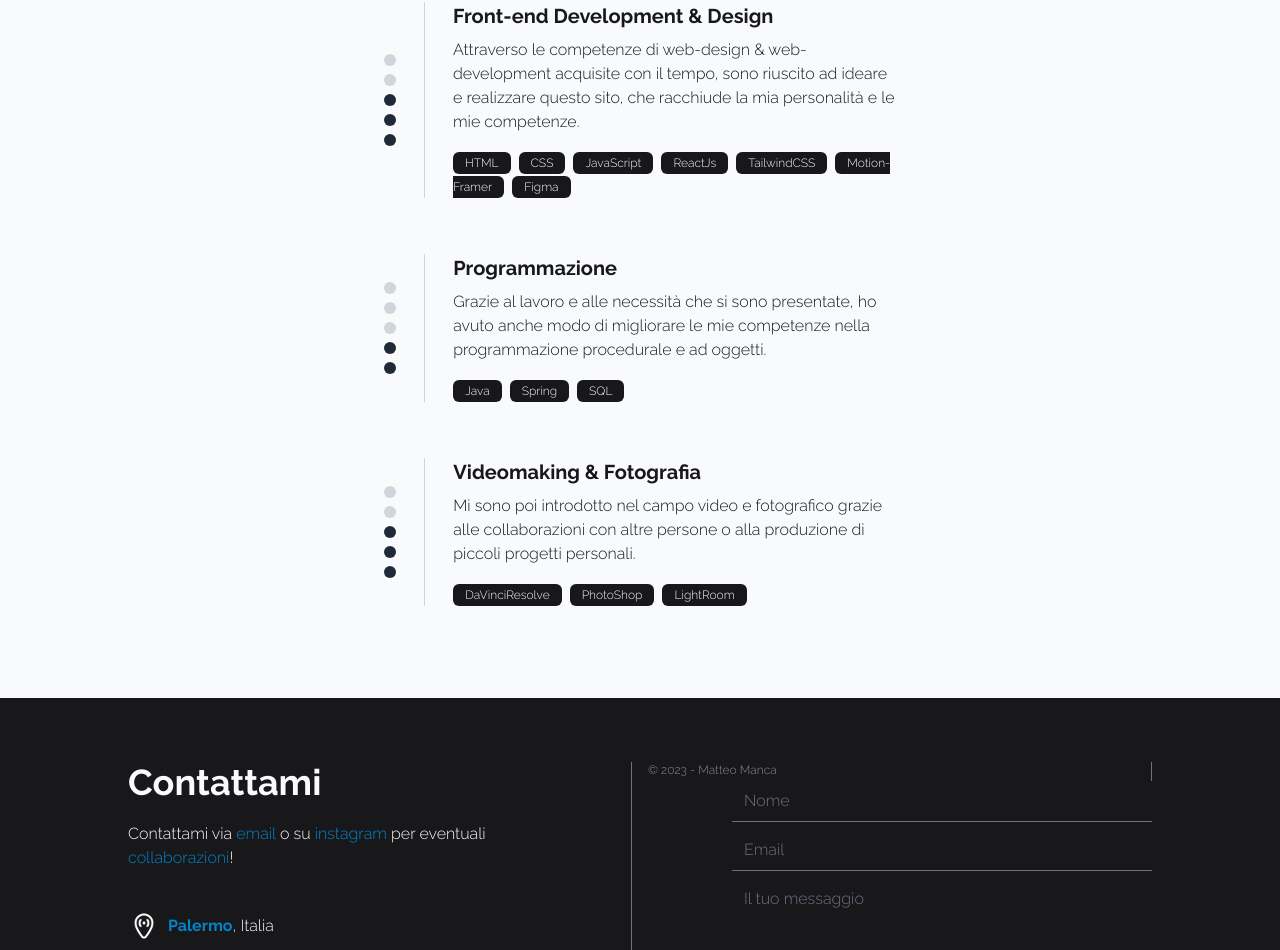
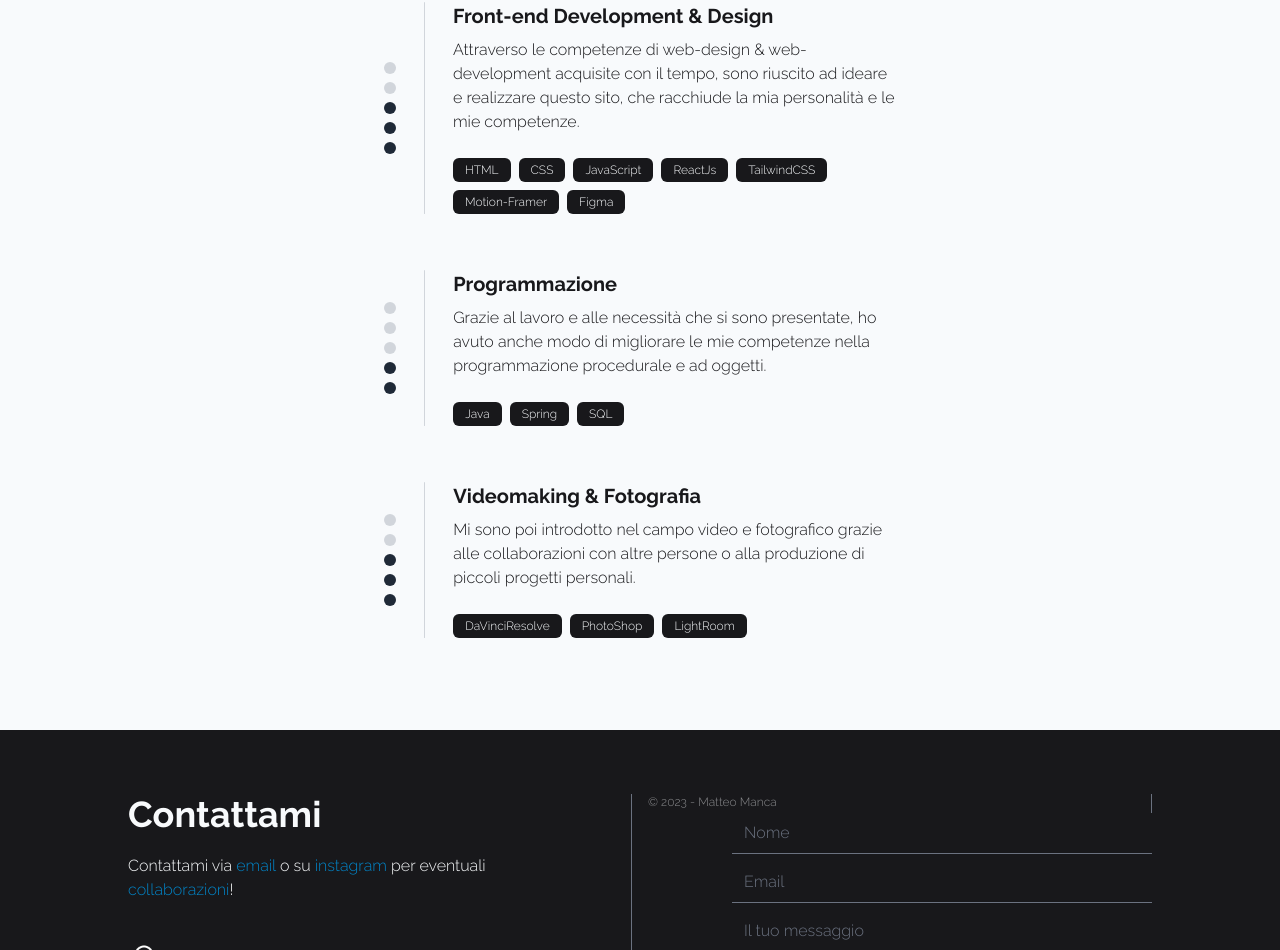
Before and after one commit to MatteManca/mattemanca.github.io, a React (Vite) app: page / in a window 1280 px wide. Shown: the part 950-1900 px from the top of the page. Built offline with nearby package versions, Linux system fonts and the light colour scheme.

Commit message:
flex wrap fixes

```diff
--- a/src/components/SkillsItem.jsx
+++ b/src/components/SkillsItem.jsx
@@ -19,11 +19,11 @@ function SkillsItem({ grade, title, description, technologies }) {
         <p className='md:text-left xs:text-center sm:text-base xs:text-sm'>{description}</p>
 
         {/* Technologies tags */}
-        <div className='mt-4 md:text-left text-center md:block xs:flex xs:flex-wrap xs:justify-center md:scale-100 xs:scale-90'>
+        <div className='mt-4 md:mx-0 xs:mx-auto w-fit-content flex flex-wrap md:justify-start xs:justify-center md:scale-100 xs:scale-90'>
           {technologies.map(tech => (
-            <span className='mt-2 py-1 px-3 mr-2 bg-zinc-900 dark:bg-transparent dark:outline dark:outline-1 text-slate-50 rounded-md text-xs md:hover:opacity-80 transition-all ease-in-out duration-200' key={tech}>
+            <div className='mt-2 py-1 px-3 mr-2 bg-zinc-900 dark:bg-transparent dark:outline dark:outline-1 text-slate-50 rounded-md text-xs md:hover:opacity-80 transition-all ease-in-out duration-200' key={tech}>
                 {tech}
-            </span>
+            </div>
           ))}
         </div>
 
```
Also changed, not shown: 12 other files (tests, documents, lock files or other folders).
